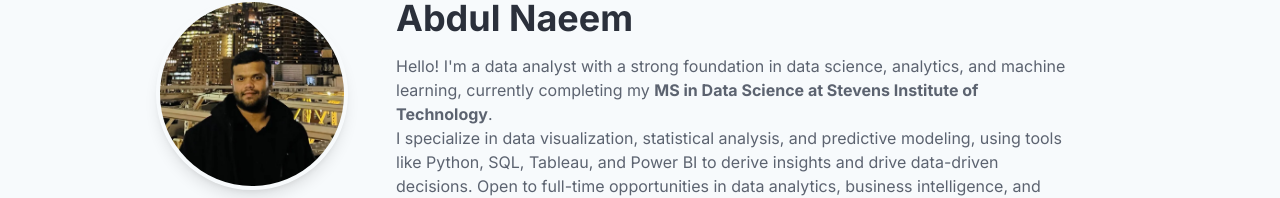
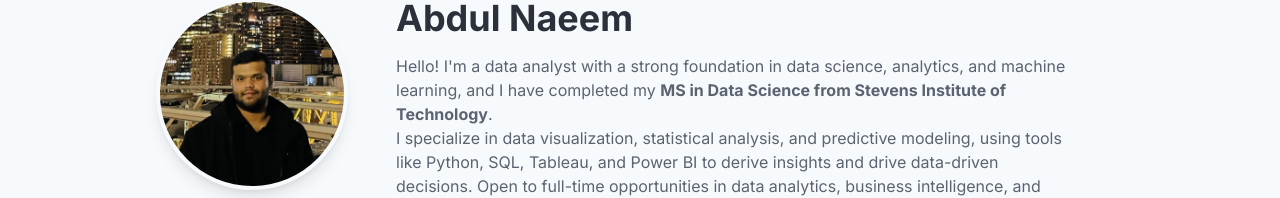
Before and after one commit to nissarahmed761/Portfolio, a Next.js app: page / in a window 1280 px wide. Shown: the part 118-316 px from the top of the page. Built offline with nearby package versions, Linux system fonts and the light colour scheme.

Commit message:
Updated the graduation status

```diff
--- a/components/HeroSection.tsx
+++ b/components/HeroSection.tsx
@@ -15,7 +15,7 @@ export default function Hero() {
       <div className="flex flex-col items-center md:items-start space-y-4">
         <h1 className="text-4xl font-bold">Abdul Naeem</h1>
         <p className="max-w-2xl text-center md:text-left text-muted-foreground">
-          Hello! I'm a data analyst with a strong foundation in data science, analytics, and machine learning, currently completing my <strong>MS in Data Science at Stevens Institute of Technology</strong>.
+          Hello! I'm a data analyst with a strong foundation in data science, analytics, and machine learning, and I have completed my <strong>MS in Data Science from Stevens Institute of Technology</strong>.
           <br/>
           I specialize in data visualization, statistical analysis, and predictive modeling, using tools like Python, SQL, Tableau, and Power BI to derive insights and drive data-driven decisions. Open to full-time opportunities in data analytics, business intelligence, and data science. Find my resume <a href="/Abdul_Naeem_Resume.pdf" target="_blank" rel="noopener noreferrer" className="text-primary underline">here</a>.
         </p>
```
